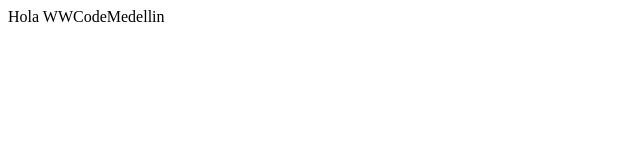
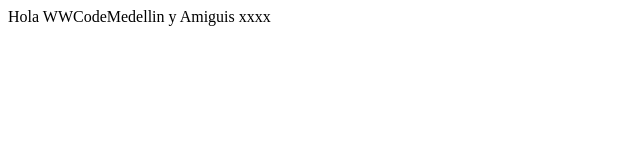
Before and after one commit to DollyHernandez/PruebaGit, a plain HTML site: page index.html in a window 1280 px wide. Shown: the whole page, without its empty margins (0-640 px from the left). Drawn offline with Linux system fonts and the light colour scheme.

Commit message:
Change index.html

```diff
--- a/index.html
+++ b/index.html
@@ -7,6 +7,6 @@
     <title>Document</title>
 </head>
 <body>
-    Hola WWCodeMedellin
+    Hola WWCodeMedellin y Amiguis xxxx
 </body>
 </html>
```
